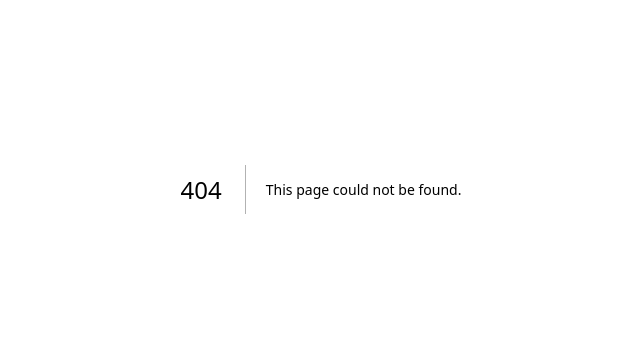
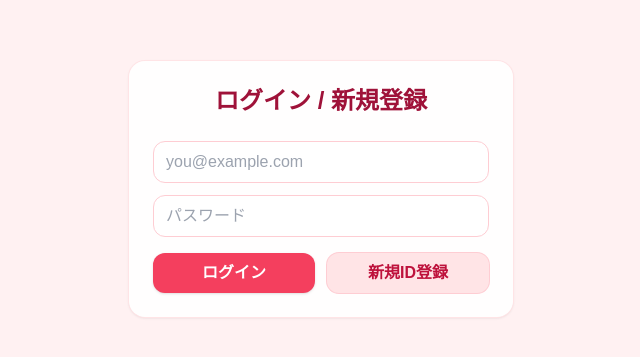
Before and after one commit to yochanchan/LifeCube_front, a Next.js app: page /login in a window 1280 px wide. Before the commit this address had no page. Shown: the part 211-568 px from the top of the page, without its empty margins (319-959 px from the left). Built offline with nearby package versions, Linux system fonts and the light colour scheme; no server answers.

Commit message:
セッションログイン前半

```diff
--- a/src/app/album/AlbumClient.tsx
+++ b/src/app/album/AlbumClient.tsx
@@ -42,7 +42,7 @@ function formatJP(dateStr: string): string {
 
 /** SWR 用フェッチャ（毎回取得: no-store） */
 const fetcher = <T,>(url: string) =>
-  fetch(url, { cache: "no-store" }).then((res) => {
+  fetch(url, { cache: "no-store", credentials: "include" }).then((res) => {
     if (!res.ok) throw new Error(`Request failed: ${res.status} ${res.statusText}`);
     return res.json() as Promise<T>;
   });
--- /dev/null
+++ b/src/app/login/page.tsx
@@ -0,0 +1,148 @@
+// app/auth/page.tsx
+"use client";
+
+import React, { useEffect, useState } from "react";
+import { useRouter } from "next/navigation";
+
+/** APIベースURL（末尾の / を除去） */
+const API_BASE_RAW = process.env.NEXT_PUBLIC_API_ENDPOINT;
+const API_BASE = (API_BASE_RAW ?? "").replace(/\/+$/, "");
+
+/** JSONを安全に読む小ヘルパ（失敗時は null） */
+async function readJson<T>(res: Response): Promise<T | null> {
+  try {
+    const ct = res.headers.get("content-type") || "";
+    if (ct.includes("application/json")) return (await res.json()) as T;
+  } catch { }
+  return null;
+}
+
+export default function AuthPage() {
+  const router = useRouter();
+
+  // 入力状態
+  const [email, setEmail] = useState("");
+  const [password, setPassword] = useState("");
+
+  // 進行状態とエラー
+  const [loading, setLoading] = useState<"login" | "signup" | null>(null);
+  const [err, setErr] = useState<string | null>(null);
+
+  // すでにログイン済みなら /album へ
+  useEffect(() => {
+    (async () => {
+      try {
+        const res = await fetch(`${API_BASE}/auth/me`, {
+          method: "GET",
+          credentials: "include",
+          cache: "no-store",
+        });
+        if (res.ok) router.replace("/album");
+      } catch {
+        /* ignore */
+      }
+    })();
+  }, [router]);
+
+  // 共通送信ハンドラ（action は 'login' or 'signup'）
+  const submit = async (action: "login" | "signup") => {
+    setErr(null);
+    setLoading(action);
+    try {
+      const res = await fetch(`${API_BASE}/auth/${action}`, {
+        method: "POST",
+        credentials: "include", // ← Cookie を受け取る/送るのに必須
+        headers: { "Content-Type": "application/json" },
+        body: JSON.stringify({
+          email: email.trim().toLowerCase(),
+          password,
+        }),
+      });
+
+      if (!res.ok) {
+        const j = await readJson<{ detail?: string }>(res);
+        const msg =
+          j?.detail ||
+          (res.status === 401
+            ? "メールまたはパスワードが違います"
+            : res.status === 409
+              ? "このメールは既に登録されています"
+              : `失敗しました (${res.status})`);
+        throw new Error(msg);
+      }
+
+      // 成功 → /album へ
+      router.push("/album");
+    } catch (e: any) {
+      setErr(e?.message ?? String(e));
+    } finally {
+      setLoading(null);
+    }
+  };
+
+  // Enter キーで「ログイン」実行（好みで変更可）
+  const onSubmit = (e: React.FormEvent) => {
+    e.preventDefault();
+    if (!loading) submit("login");
+  };
+
+  return (
+    <main className="min-h-screen flex items-center justify-center bg-rose-50 p-4">
+      <form
+        onSubmit={onSubmit}
+        className="w-full max-w-sm rounded-2xl bg-white/90 p-6 shadow ring-1 ring-rose-100"
+      >
+        <h1 className="text-center text-2xl font-extrabold text-rose-800">ログイン / 新規登録</h1>
+
+        {/* 入力2行（メール、パスワード） */}
+        <div className="mt-6 space-y-3">
+          <input
+            type="email"
+            inputMode="email"
+            autoComplete="email"
+            placeholder="you@example.com"
+            className="w-full rounded-xl border border-rose-200 px-3 py-2 outline-none focus:ring-2 focus:ring-rose-300"
+            value={email}
+            onChange={(e) => setEmail(e.target.value)}
+            required
+          />
+          <input
+            type="password"
+            autoComplete="current-password"
+            placeholder="パスワード"
+            className="w-full rounded-xl border border-rose-200 px-3 py-2 outline-none focus:ring-2 focus:ring-rose-300"
+            value={password}
+            onChange={(e) => setPassword(e.target.value)}
+            required
+          />
+        </div>
+
+        {/* エラー表示 */}
+        {err && (
+          <p className="mt-3 rounded-xl bg-rose-50 p-2 text-sm text-rose-700">{err}</p>
+        )}
+
+        {/* ボタン横2列（ログイン / 新規作成） */}
+        <div className="mt-4 grid grid-cols-2 gap-3">
+          <button
+            type="submit"
+            disabled={loading !== null}
+            className="rounded-xl bg-rose-500 px-4 py-2 font-semibold text-white shadow hover:bg-rose-600 disabled:opacity-50"
+            title="ログイン"
+          >
+            {loading === "login" ? "ログイン中…" : "ログイン"}
+          </button>
+          <button
+            type="button"
+            disabled={loading !== null}
+            onClick={() => submit("signup")}
+            className="rounded-xl bg-rose-100 px-4 py-2 font-semibold text-rose-700 ring-1 ring-rose-200 hover:bg-rose-50 disabled:opacity-50"
+            title="新規ID登録"
+          >
+            {loading === "signup" ? "作成中…" : "新規ID登録"}
+          </button>
+        </div>
+      </form>
+    </main>
+  );
+}
```
